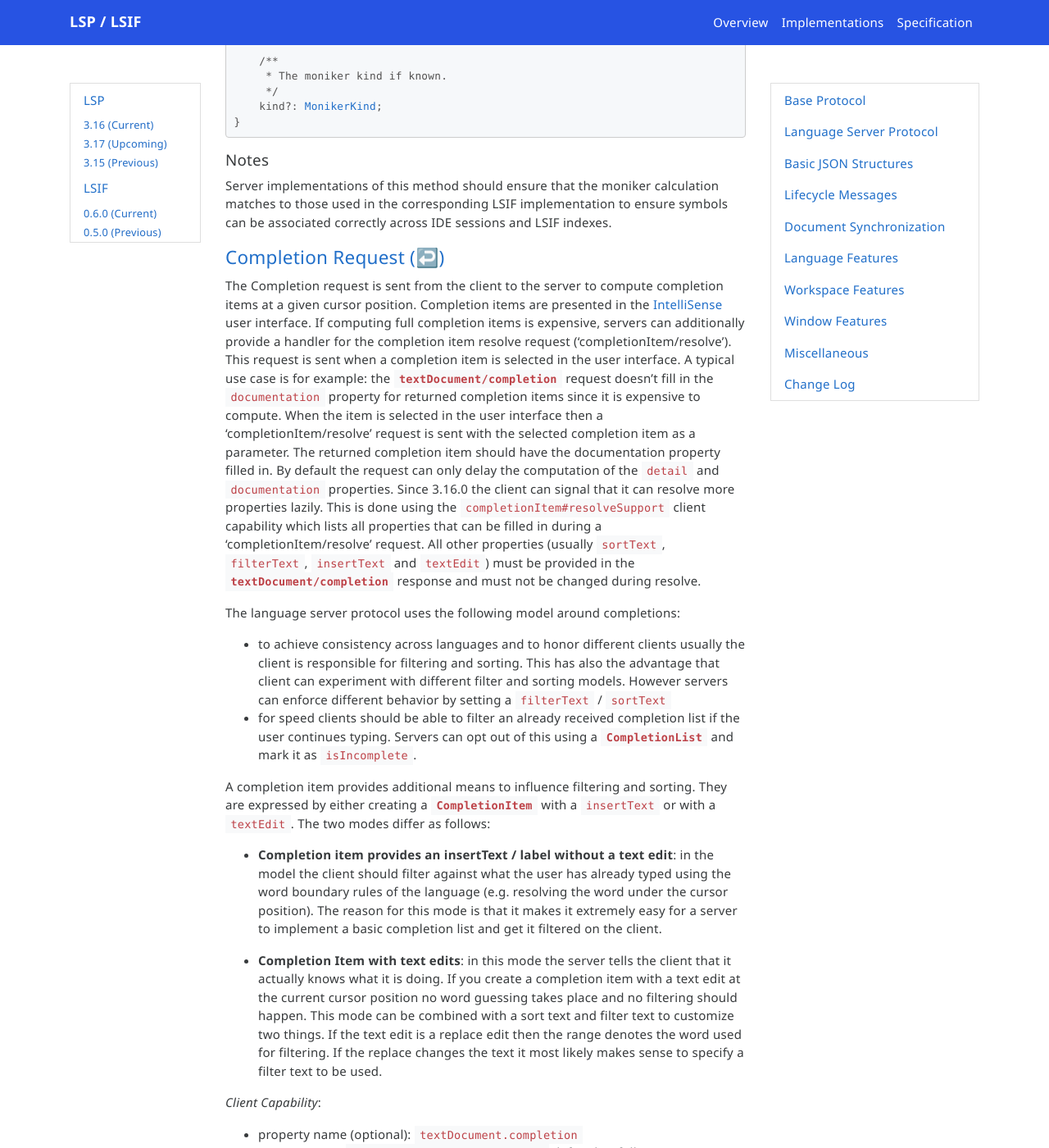
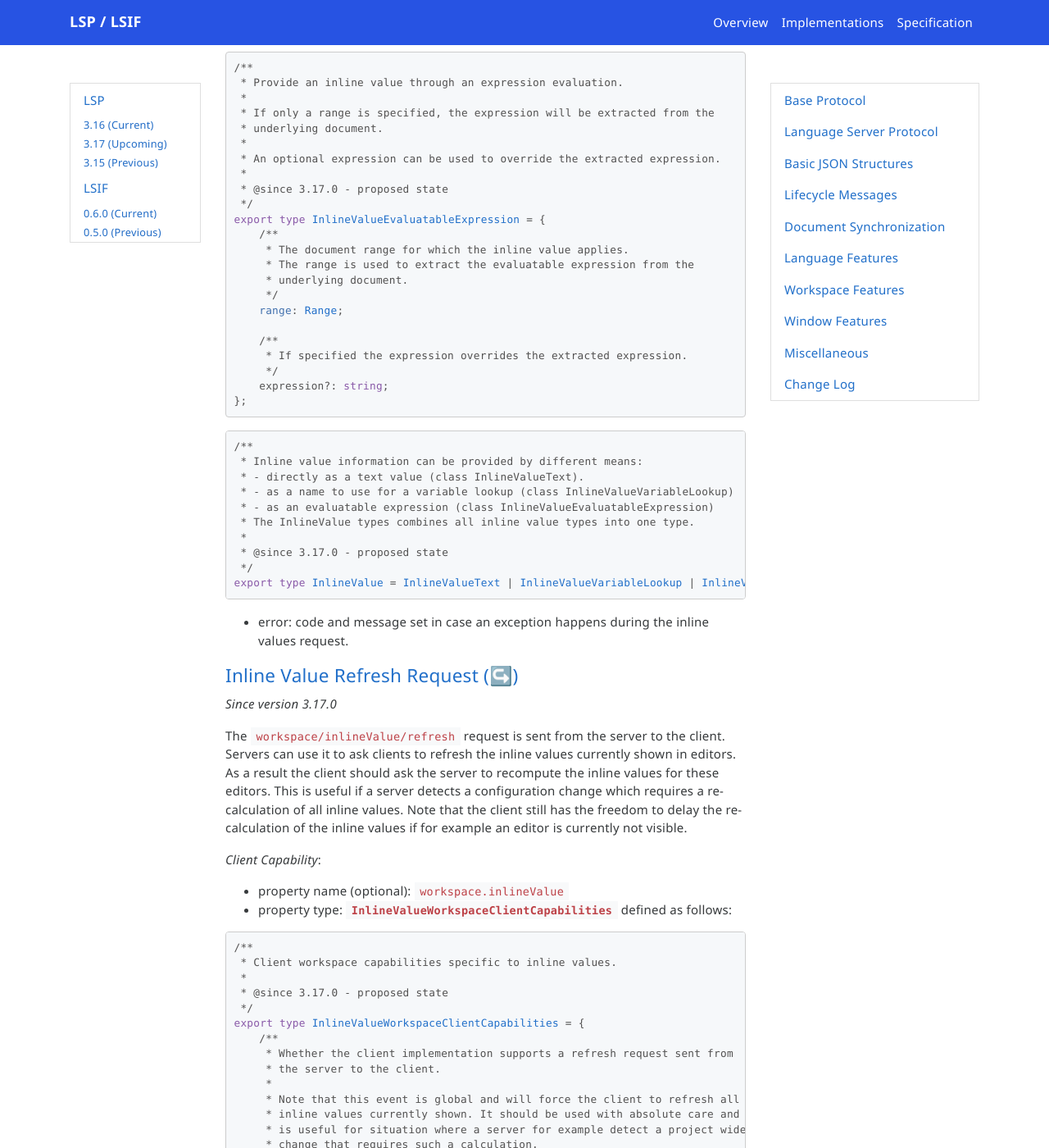
Before and after one commit to microsoft/language-server-protocol, a Jekyll site: the page built from _specifications/lsp/3.17/specification.md, in a window 1280 px wide and 1400 px high, scrolled down 116077 px. Shown: the whole window at 82% size. Built offline with Jekyll 4.4.1, drawn with Linux system fonts in a browser that asks for light colours; nearby versions of some CDN libraries; emoji names are drawn with the system emoji font; comment, search, counter and statistics services are not loaded; some of the changed text lies outside the part shown.

Commit message:
Add Inline Value to specification

````diff
--- a/_data/specification-3-17-toc.yml
+++ b/_data/specification-3-17-toc.yml
@@ -167,6 +167,10 @@
       anchor: textDocument_documentSymbol
     - title: Semantic Tokens
       anchor: textDocument_semanticTokens
+    - title: Inline Value
+      anchor: textDocument_inlineValue
+    - title: Inline Value Refresh
+      anchor: workspace_inlineValue_refresh
     - title: Inlay Hint
       anchor: textDocument_inlayHint
     - title: Inlay Hint Resolve
--- /dev/null
+++ b/_specifications/lsp/3.17/language/inlineValue.md
@@ -0,0 +1,244 @@
+#### <a href="#textDocument_inlineValue" name="textDocument_inlineValue" class="anchor">Inline Value Request (:leftwards_arrow_with_hook:)</a>
+
+> *Since version 3.17.0*
+
+The inline value request is sent from the client to the server to compute inline values for a given text document that may be rendered in the editor at the end of lines.
+
+_Client Capability_:
+* property name (optional): `textDocument.inlineValue`
+* property type: `InlineValueClientCapabilities` defined as follows:
+
+<div class="anchorHolder"><a href="#inlineValueClientCapabilities" name="inlineValueClientCapabilities" class="linkableAnchor"></a></div>
+
+```typescript
+/**
+ * Client capabilities specific to inline values.
+ *
+ * @since 3.17.0 - proposed state
+ */
+export type InlineValueClientCapabilities = {
+	/**
+	 * Whether implementation supports dynamic registration for inline
+	 * value providers.
+	 */
+	dynamicRegistration?: boolean;
+};
+```
+
+_Server Capability_:
+* property name (optional): `inlineValueProvider`
+* property type: `InlineValueOptions` defined as follows:
+
+<div class="anchorHolder"><a href="#inlineValueOptions" name="inlineValueOptions" class="linkableAnchor"></a></div>
+
+```typescript
+/**
+ * Inline value options used during static registration.
+ *
+ * @since 3.17.0 - proposed state
+ */
+export type InlineValueOptions = WorkDoneProgressOptions;
+```
+
+_Registration Options_: `InlineValueRegistrationOptions` defined as follows:
+
+<div class="anchorHolder"><a href="#inlineValueRegistrationOptions" name="inlineValueRegistrationOptions" class="linkableAnchor"></a></div>
+
+```typescript
+/**
+ * Inline value options used during static or dynamic registration.
+ *
+ * @since 3.17.0 - proposed state
+ */
+export type InlineValueRegistrationOptions = InlineValueOptions
+	& TextDocumentRegistrationOptions & StaticRegistrationOptions;
+```
+
+_Request_:
+* method: `textDocument/inlineValue`
+* params: `InlineValueParams` defined as follows:
+
+<div class="anchorHolder"><a href="#inlineValueParams" name="inlineValueParams" class="linkableAnchor"></a></div>
+
+```typescript
+/**
+ * A parameter literal used in inline value requests.
+ *
+ * @since 3.17.0 - proposed state
+ */
+export type InlineValueParams = WorkDoneProgressParams & {
+	/**
+	 * The text document.
+	 */
+	textDocument: TextDocumentIdentifier;
+
+	/**
+	 * The document range for which inline values should be computed.
+	 */
+	range: Range;
+
+	/**
+	 * Additional information about the context in which inline values were
+	 * requested.
+	 */
+	context: InlineValueContext;
+};
+```
+
+<div class="anchorHolder"><a href="#inlineValueContext" name="inlineValueContext" class="linkableAnchor"></a></div>
+
+```typescript
+/**
+ * @since 3.17.0 - proposed state
+ */
+export type InlineValueContext = {
+	/**
+	 * The document range where execution has stopped.
+	 * Typically the end position of the range denotes the line where the
+	 * inline values are shown.
+	 */
+	stoppedLocation: Range;
+};
+```
+
+_Response_:
+* result: `InlineValue[]` \| `null` defined as follows:
+
+<div class="anchorHolder"><a href="#inlineValueText" name="inlineValueText" class="linkableAnchor"></a></div>
+
+```typescript
+/**
+ * Provide inline value as text.
+ *
+ * @since 3.17.0 - proposed state
+ */
+export type InlineValueText = {
+	/**
+	 * The document range for which the inline value applies.
+	 */
+	range: Range;
+
+	/**
+	 * The text of the inline value.
+	 */
+	text: string;
+};
+```
+
+<div class="anchorHolder"><a href="#inlineValueVariableLookup" name="inlineValueVariableLookup" class="linkableAnchor"></a></div>
+
+```typescript
+/**
+ * Provide inline value through a variable lookup.
+ *
+ * If only a range is specified, the variable name will be extracted from
+ * the underlying document.
+ *
+ * An optional variable name can be used to override the extracted name.
+ *
+ * @since 3.17.0 - proposed state
+ */
+export type InlineValueVariableLookup = {
+	/**
+	 * The document range for which the inline value applies.
+	 * The range is used to extract the variable name from the underlying
+	 * document.
+	 */
+	range: Range;
+
+	/**
+	 * If specified the name of the variable to look up.
+	 */
+	variableName?: string;
+
+	/**
+	 * How to perform the lookup.
+	 */
+	caseSensitiveLookup: boolean;
+};
+```
+
+<div class="anchorHolder"><a href="#inlineValueEvaluatableExpression" name="inlineValueEvaluatableExpression" class="linkableAnchor"></a></div>
+
+```typescript
+/**
+ * Provide an inline value through an expression evaluation.
+ *
+ * If only a range is specified, the expression will be extracted from the
+ * underlying document.
+ *
+ * An optional expression can be used to override the extracted expression.
+ *
+ * @since 3.17.0 - proposed state
+ */
+export type InlineValueEvaluatableExpression = {
+	/**
+	 * The document range for which the inline value applies.
+	 * The range is used to extract the evaluatable expression from the
+	 * underlying document.
+	 */
+	range: Range;
+
+	/**
+	 * If specified the expression overrides the extracted expression.
+	 */
+	expression?: string;
+};
+```
+
+<div class="anchorHolder"><a href="#inlineValue" name="inlineValue" class="linkableAnchor"></a></div>
+
+```typescript
+/**
+ * Inline value information can be provided by different means:
+ * - directly as a text value (class InlineValueText).
+ * - as a name to use for a variable lookup (class InlineValueVariableLookup)
+ * - as an evaluatable expression (class InlineValueEvaluatableExpression)
+ * The InlineValue types combines all inline value types into one type.
+ *
+ * @since 3.17.0 - proposed state
+ */
+export type InlineValue = InlineValueText | InlineValueVariableLookup | InlineValueEvaluatableExpression;
+```
+* error: code and message set in case an exception happens during the inline values request.
+
+#### <a href="#workspace_inlineValue_refresh" name="workspace_inlineValue_refresh" class="anchor">Inline Value Refresh Request  (:arrow_right_hook:)</a>
+
+> *Since version 3.17.0*
+
+The `workspace/inlineValue/refresh` request is sent from the server to the client. Servers can use it to ask clients to refresh the inline values currently shown in editors. As a result the client should ask the server to recompute the inline values for these editors. This is useful if a server detects a configuration change which requires a re-calculation of all inline values. Note that the client still has the freedom to delay the re-calculation of the inline values if for example an editor is currently not visible.
+
+_Client Capability_:
+
+* property name (optional): `workspace.inlineValue`
+* property type: `InlineValueWorkspaceClientCapabilities` defined as follows:
+
+<div class="anchorHolder"><a href="#inlineValueWorkspaceClientCapabilities" name="inlineValueWorkspaceClientCapabilities" class="linkableAnchor"></a></div>
+
+```typescript
+/**
+ * Client workspace capabilities specific to inline values.
+ *
+ * @since 3.17.0 - proposed state
+ */
+export type InlineValueWorkspaceClientCapabilities = {
+	/**
+	 * Whether the client implementation supports a refresh request sent from
+	 * the server to the client.
+	 *
+	 * Note that this event is global and will force the client to refresh all
+	 * inline values currently shown. It should be used with absolute care and
+	 * is useful for situation where a server for example detect a project wide
+	 * change that requires such a calculation.
+	 */
+	refreshSupport?: boolean;
+};
+```
+_Request_:
+* method: `workspace/inlineValue/refresh`
+* params: none
+
+_Response_:
+
+* result: void
+* error: code and message set in case an exception happens during the 'workspace/inlineValue/refresh' request
--- a/_specifications/lsp/3.17/specification.md
+++ b/_specifications/lsp/3.17/specification.md
@@ -664,6 +664,7 @@ Language Feature provide the actual smarts in the language server protocol. The
 {% include_relative language/documentSymbol.md %}
 {% include_relative language/semanticTokens.md %}
 {% include_relative language/inlayHint.md %}
+{% include_relative language/inlineValue.md %}
 {% include_relative language/moniker.md %}
 {% include_relative language/completion.md %}
 {% include_relative language/publishDiagnostics.md %}
````
Also changed, not shown: _data/linkableTypes.yml (+20 -0 lines).
